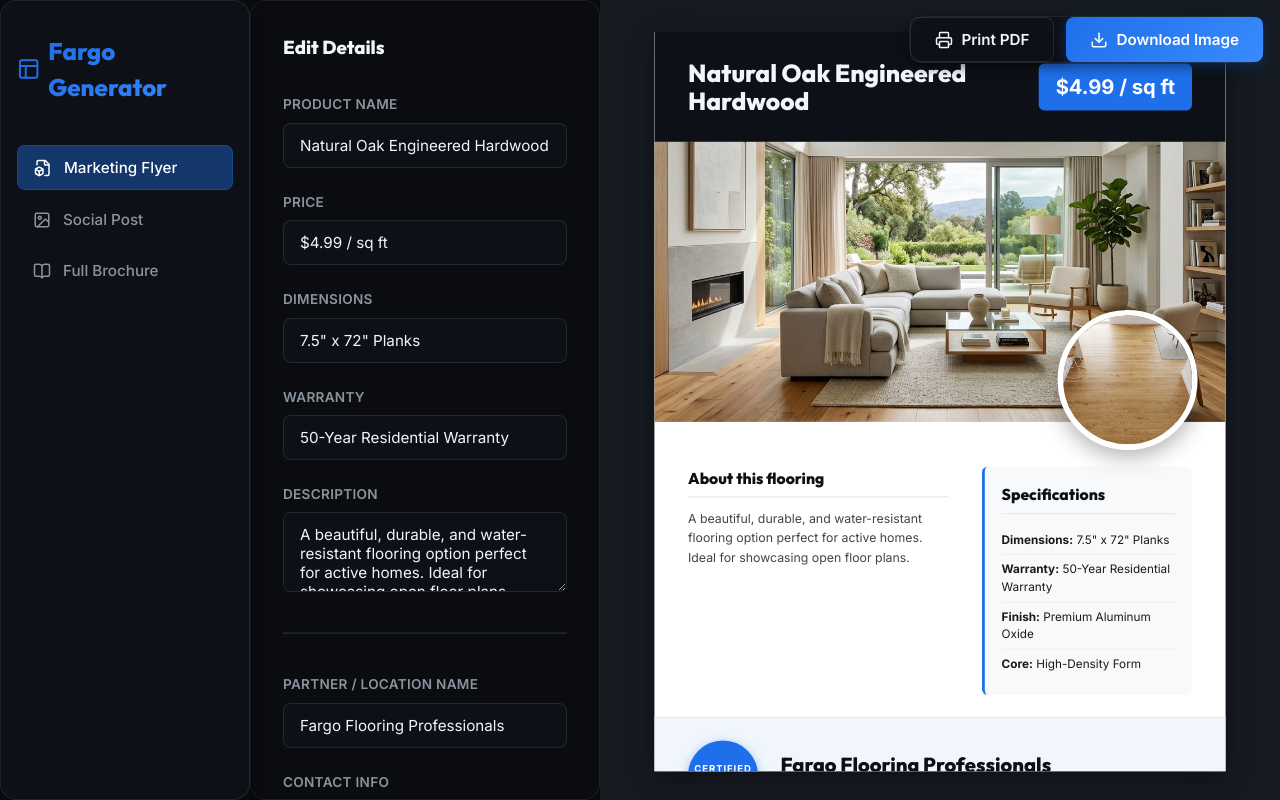
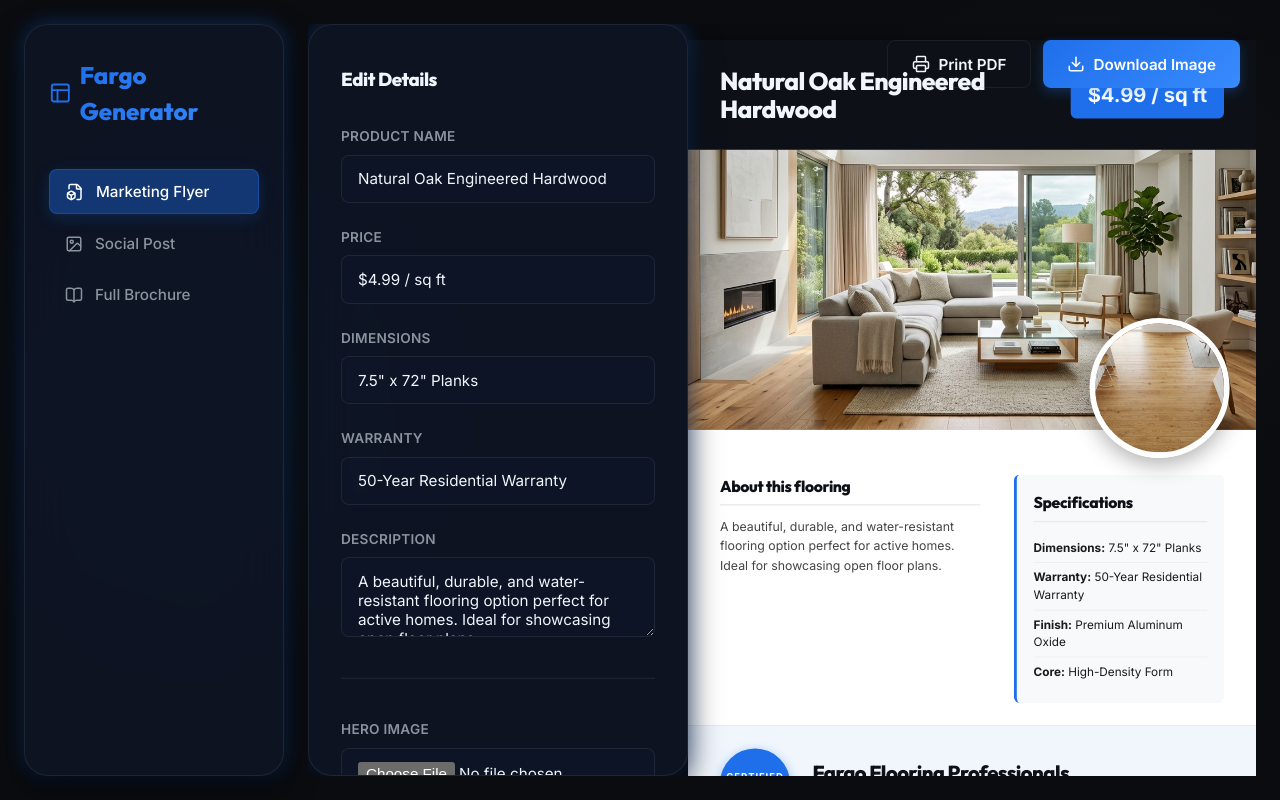
Before and after one commit to hondoentertainment/fargo-flooring-2, a React app: page / in a window 1280 px wide. Built offline with nearby package versions, Linux system fonts and the light colour scheme; the HTML template or start-up script is replaced by a standard one.

Commit message:
feat: Add Brochure, image uploads, and Midnight Sapphire UX

```diff
--- a/src/App.css
+++ b/src/App.css
@@ -5,13 +5,20 @@
   height: 100vh;
   width: 100vw;
   overflow: hidden;
+  padding: 1.5rem;
+  gap: 1.5rem;
+  background: transparent;
 }
 
 .sidebar {
-  width: 250px;
-  background-color: var(--bg-secondary);
-  border-right: 1px solid var(--border-color);
-  padding: 2rem 1rem;
+  width: 260px;
+  background-color: var(--glass-bg);
+  backdrop-filter: blur(var(--glass-blur));
+  -webkit-backdrop-filter: blur(var(--glass-blur));
+  border: 1px solid var(--glass-border);
+  box-shadow: var(--shadow-lg);
+  border-radius: var(--radius-xl);
+  padding: 2rem 1.5rem;
   display: flex;
   flex-direction: column;
   gap: 0.5rem;
@@ -61,7 +68,8 @@
 .nav-item.active {
   background: var(--accent-glow);
   color: #fff;
-  border: 1px solid rgba(31, 111, 235, 0.3);
+  border: 1px solid rgba(31, 111, 235, 0.4);
+  box-shadow: 0 4px 15px rgba(31, 111, 235, 0.2);
 }
 
 .main-content {
@@ -71,24 +79,29 @@
 }
 
 .editor-panel {
-  width: 350px;
-  background-color: var(--bg-primary);
-  border-right: 1px solid var(--border-color);
+  width: 380px;
+  background-color: var(--glass-bg);
+  backdrop-filter: blur(var(--glass-blur));
+  -webkit-backdrop-filter: blur(var(--glass-blur));
+  border: 1px solid var(--glass-border);
+  box-shadow: var(--shadow-lg);
+  border-radius: var(--radius-xl);
   overflow-y: auto;
-  padding: 2rem;
+  padding: 2.5rem 2rem;
   display: flex;
   flex-direction: column;
   gap: 1.5rem;
+  z-index: 10;
 }
 
 .preview-panel {
   flex: 1;
-  background-color: var(--bg-tertiary);
+  background-color: transparent;
   overflow-y: auto;
   display: flex;
   justify-content: center;
   align-items: flex-start;
-  padding: 2rem;
+  padding: 1rem 2rem 2rem 2rem;
   position: relative;
 }
 
@@ -108,14 +121,19 @@
 }
 
 .form-control {
-  background-color: var(--bg-secondary);
-  border: 1px solid var(--border-color);
+  background-color: rgba(15, 23, 42, 0.5);
+  border: 1px solid var(--glass-border);
   color: var(--text-primary);
-  padding: 0.75rem 1rem;
+  padding: 0.85rem 1rem;
   border-radius: var(--radius-md);
   font-size: 0.95rem;
   font-family: inherit;
-  transition: border-color 0.2s, box-shadow 0.2s;
+  transition: all 0.2s cubic-bezier(0.4, 0, 0.2, 1);
+}
+
+.form-control:hover {
+  background-color: rgba(15, 23, 42, 0.8);
+  border-color: rgba(255, 255, 255, 0.15);
 }
 
 .form-control:focus {
@@ -135,11 +153,11 @@ textarea.form-control {
   align-items: center;
   justify-content: center;
   gap: 0.5rem;
-  padding: 0.75rem 1.5rem;
+  padding: 0.85rem 1.5rem;
   border-radius: var(--radius-md);
   font-weight: 600;
   cursor: pointer;
-  transition: all 0.2s;
+  transition: all 0.2s cubic-bezier(0.4, 0, 0.2, 1);
   border: none;
   font-size: 0.95rem;
 }
@@ -151,13 +169,13 @@ textarea.form-control {
 }
 
 .btn-primary:hover {
-  filter: brightness(1.1);
-  box-shadow: 0 6px 16px rgba(31, 111, 235, 0.5);
-  transform: translateY(-1px);
+  filter: brightness(1.15);
+  box-shadow: 0 8px 24px rgba(31, 111, 235, 0.6);
+  transform: translateY(-2px);
 }
 
-.btn-primary:active {
-  transform: translateY(0);
+.btn-primary:active, .btn-outline:active {
+  transform: scale(0.96);
 }
 
 .btn-outline {
--- a/src/App.jsx
+++ b/src/App.jsx
@@ -10,6 +10,7 @@ import {
 import html2canvas from 'html2canvas';
 import FlyerPreview from './components/FlyerPreview';
 import SocialPreview from './components/SocialPreview';
+import BrochurePreview from './components/BrochurePreview';
 import './App.css';
 
 function App() {
@@ -22,7 +23,9 @@ function App() {
     warranty: '50-Year Residential Warranty',
     description: 'A beautiful, durable, and water-resistant flooring option perfect for active homes. Ideal for showcasing open floor plans.',
     partnerName: 'Fargo Flooring Professionals',
-    partnerContact: 'sales@fargoflooring.com | (555) 123-4567'
+    partnerContact: 'sales@fargoflooring.com | (555) 123-4567',
+    heroImage: '/interior.png',
+    swatchImage: '/swatch.png'
   });
 
   const previewRef = useRef(null);
@@ -33,6 +36,17 @@ function App() {
       ...prev,
       [name]: value
     }));
+  };
+
+  const handleImageUpload = (e) => {
+    const { name, files } = e.target;
+    if (files && files[0]) {
+      const url = URL.createObjectURL(files[0]);
+      setFormData(prev => ({
+        ...prev,
+        [name]: url
+      }));
+    }
   };
 
   const handlePrint = () => {
@@ -75,14 +89,15 @@ function App() {
   return (
     <div className="app-container">
       {/* Sidebar Navigation */}
-      <aside className="sidebar glass-panel">
+      <aside className="sidebar stagger-item" style={{ animationDelay: '0.05s' }}>
         <div className="brand-header">
           <Layout size={24} color="var(--accent-sapphire)" />
           <span>Fargo Generator</span>
         </div>
 
         <button
-          className={`nav-item ${assetType === 'flyer' ? 'active' : ''}`}
+          className={`nav-item stagger-item ${assetType === 'flyer' ? 'active' : ''}`}
+          style={{ animationDelay: '0.1s' }}
           onClick={() => setAssetType('flyer')}
         >
           <FileBox size={18} />
@@ -90,7 +105,8 @@ function App() {
         </button>
 
         <button
-          className={`nav-item ${assetType === 'social' ? 'active' : ''}`}
+          className={`nav-item stagger-item ${assetType === 'social' ? 'active' : ''}`}
+          style={{ animationDelay: '0.15s' }}
           onClick={() => setAssetType('social')}
         >
           <ImageIcon size={18} />
@@ -98,7 +114,8 @@ function App() {
         </button>
 
         <button
-          className={`nav-item ${assetType === 'brochure' ? 'active' : ''}`}
+          className={`nav-item stagger-item ${assetType === 'brochure' ? 'active' : ''}`}
+          style={{ animationDelay: '0.2s' }}
           onClick={() => setAssetType('brochure')}
         >
           <BookOpen size={18} />
@@ -108,10 +125,10 @@ function App() {
 
       <main className="main-content">
         {/* Editor Form */}
-        <section className="editor-panel glass-panel">
+        <section className="editor-panel stagger-item" style={{ animationDelay: '0.1s' }}>
           <h3>Edit Details</h3>
 
-          <div className="form-group">
+          <div className="form-group stagger-item" style={{ animationDelay: '0.15s' }}>
             <label>Product Name</label>
             <input
               type="text"
@@ -122,7 +139,7 @@ function App() {
             />
           </div>
 
-          <div className="form-group">
+          <div className="form-group stagger-item" style={{ animationDelay: '0.2s' }}>
             <label>Price</label>
             <input
               type="text"
@@ -133,7 +150,7 @@ function App() {
             />
           </div>
 
-          <div className="form-group">
+          <div className="form-group stagger-item" style={{ animationDelay: '0.25s' }}>
             <label>Dimensions</label>
             <input
               type="text"
@@ -144,7 +161,7 @@ function App() {
             />
           </div>
 
-          <div className="form-group">
+          <div className="form-group stagger-item" style={{ animationDelay: '0.3s' }}>
             <label>Warranty</label>
             <input
               type="text"
@@ -155,7 +172,7 @@ function App() {
             />
           </div>
 
-          <div className="form-group">
+          <div className="form-group stagger-item" style={{ animationDelay: '0.35s' }}>
             <label>Description</label>
             <textarea
               className="form-control"
@@ -167,7 +184,31 @@ function App() {
 
           <hr style={{ borderColor: 'var(--border-color)', margin: '1rem 0' }} />
 
-          <div className="form-group">
+          <div className="form-group stagger-item" style={{ animationDelay: '0.4s' }}>
+            <label>Hero Image</label>
+            <input
+              type="file"
+              className="form-control"
+              name="heroImage"
+              accept="image/*"
+              onChange={handleImageUpload}
+            />
+          </div>
+
+          <div className="form-group stagger-item" style={{ animationDelay: '0.45s' }}>
+            <label>Swatch Image</label>
+            <input
+              type="file"
+              className="form-control"
+              name="swatchImage"
+              accept="image/*"
+              onChange={handleImageUpload}
+            />
+          </div>
+
+          <hr style={{ borderColor: 'var(--border-color)', margin: '1rem 0' }} />
+
+          <div className="form-group stagger-item" style={{ animationDelay: '0.5s' }}>
             <label>Partner / Location Name</label>
             <input
               type="text"
@@ -178,7 +219,7 @@ function App() {
             />
           </div>
 
-          <div className="form-group">
+          <div className="form-group stagger-item" style={{ animationDelay: '0.55s' }}>
             <label>Contact Info</label>
             <input
               type="text"
@@ -193,8 +234,8 @@ function App() {
         {/* Live Preview */}
         <section className="preview-panel">
           {/* Action Bar for Exprots */}
-          <div className="action-bar glass-panel">
-            <button className="btn btn-outline" onClick={handlePrint} disabled={assetType !== 'flyer'}>
+          <div className="action-bar stagger-item" style={{ animationDelay: '0.25s' }}>
+            <button className="btn btn-outline" onClick={handlePrint} disabled={assetType === 'social'}>
               <Printer size={18} /> Print PDF
             </button>
             <button className="btn btn-primary" onClick={handleDownloadImage}>
@@ -205,12 +246,7 @@ function App() {
           <div className="preview-document" ref={previewRef}>
              {assetType === 'flyer' && <FlyerPreview formData={formData} />}
              {assetType === 'social' && <SocialPreview formData={formData} />}
-             {assetType === 'brochure' && (
-               <div style={{ color: 'white', padding: '4rem', textAlign: 'center', background: 'rgba(255,255,255,0.05)', borderRadius: '16px', border: '1px solid rgba(255,255,255,0.1)' }}>
-                 <h2>Tri-Fold Brochure Template</h2>
-                 <p>Coming Soon in Phase 2</p>
-               </div>
-             )}
+             {assetType === 'brochure' && <BrochurePreview formData={formData} />}
           </div>
         </section>
       </main>
--- /dev/null
+++ b/src/components/BrochurePreview.css
@@ -0,0 +1,210 @@
+.brochure-document {
+  width: 1056px; /* 11 inches at 96 DPI */
+  height: 816px; /* 8.5 inches at 96 DPI */
+  background: white;
+  color: #1a1a1a;
+  font-family: inherit;
+  box-shadow: 0 10px 40px rgba(0, 0, 0, 0.4);
+  position: relative;
+  overflow: hidden;
+  display: flex;
+  transform-origin: top left;
+}
+
+/* Scaling logic for the preview panel */
+.preview-panel .brochure-document {
+  transform: scale(0.65);
+  margin-bottom: -285px; /* Offset the scale height reduction manually for simple layout */
+  margin-right: -369px; /* Offset width */
+}
+
+/* 3 Equal Panels */
+.brochure-panel {
+  flex: 1;
+  display: flex;
+  flex-direction: column;
+  padding: 3rem 2.5rem;
+  box-sizing: border-box;
+}
+
+.panel-left, .panel-center {
+  border-right: 1px dashed rgba(0, 0, 0, 0.15); /* Fold line */
+}
+
+/* --- Panel 1: About --- */
+.brochure-title {
+  font-family: 'Outfit', sans-serif;
+  font-size: 2.6rem;
+  font-weight: 800;
+  margin: 0 0 1.5rem 0;
+  line-height: 1.1;
+  color: #0d1117;
+}
+
+.brochure-price {
+  background: var(--accent-sapphire);
+  color: white;
+  padding: 1rem 1.5rem;
+  border-radius: 8px;
+  font-size: 1.8rem;
+  font-weight: 700;
+  display: inline-block;
+  margin-bottom: 2.5rem;
+}
+
+.brochure-description h3 {
+  font-family: 'Outfit', sans-serif;
+  font-size: 1.5rem;
+  border-bottom: 2px solid #eaeaea;
+  padding-bottom: 0.5rem;
+  margin-bottom: 1rem;
+  color: #0d1117;
+}
+
+.brochure-description p {
+  font-size: 1.15rem;
+  line-height: 1.6;
+  color: #444;
+}
+
+/* --- Panel 2: Visuals --- */
+.panel-center {
+  padding: 0; /* Full bleed image for center panel */
+  position: relative;
+  background: #f4f4f4;
+}
+
+.brochure-hero-container {
+  width: 100%;
+  height: 100%;
+  position: relative;
+}
+
+.brochure-hero-img {
+  width: 100%;
+  height: 100%;
+  object-fit: cover;
+}
+
+.brochure-swatch-insert {
+  position: absolute;
+  bottom: 3rem;
+  right: 2rem;
+  width: 160px;
+  height: 160px;
+  border-radius: 50%;
+  border: 6px solid white;
+  overflow: hidden;
+  box-shadow: 0 10px 30px rgba(0,0,0,0.3);
+}
+
+.brochure-swatch-insert img {
+  width: 100%;
+  height: 100%;
+  object-fit: cover;
+}
+
+/* --- Panel 3: Specs & Contact --- */
+.brochure-specs {
+  background: #f8f9fa;
+  padding: 2rem;
+  border-radius: 8px;
+  border-left: 4px solid var(--accent-sapphire);
+}
+
+.brochure-specs h3 {
+  font-family: 'Outfit', sans-serif;
+  font-size: 1.5rem;
+  margin: 0 0 1rem 0;
+  color: #0d1117;
+}
+
+.brochure-specs ul {
+  list-style-type: none;
+  padding: 0;
+  margin: 0;
+}
+
+.brochure-specs li {
+  padding: 0.75rem 0;
+  border-bottom: 1px solid #eaeaea;
+  font-size: 1.1rem;
+}
+
+.brochure-specs li:last-child {
+  border-bottom: none;
+}
+
+.brochure-footer-spacer {
+  flex-grow: 1;
+}
+
+.brochure-partner {
+  background: #f0f6fc;
+  padding: 2rem;
+  border-radius: 12px;
+  border: 1px solid #e1e4e8;
+  display: flex;
+  flex-direction: column;
+  align-items: center;
+  text-align: center;
+  gap: 1.5rem;
+}
+
+.brochure-partner .certified-badge {
+  background: var(--accent-sapphire);
+  color: white;
+  text-transform: uppercase;
+  font-weight: 700;
+  letter-spacing: 0.1em;
+  padding: 1rem;
+  border-radius: 50%;
+  width: 120px;
+  height: 120px;
+  display: flex;
+  text-align: center;
+  align-items: center;
+  justify-content: center;
+  font-size: 0.9rem;
+  box-shadow: 0 4px 15px rgba(31, 111, 235, 0.4);
+}
+
+.brochure-partner .partner-details h2 {
+  font-family: 'Outfit', sans-serif;
+  color: #0d1117;
+  margin: 0 0 0.5rem 0;
+  font-size: 1.6rem;
+}
+
+.brochure-partner .partner-details p {
+  color: #555;
+  font-size: 1.05rem;
+  margin: 0;
+  font-weight: 500;
+}
+
+/* Print Specific Rules */
+@media print {
+  @page {
+    size: landscape;
+    margin: 0;
+  }
+
+  body {
+    -webkit-print-color-adjust: exact;
+    print-color-adjust: exact;
+  }
+
+  .brochure-document {
+    transform: none !important;
+    box-shadow: none !important;
+    width: 100% !important;
+    height: 100% !important;
+    margin: 0 !important;
+    page-break-after: avoid;
+  }
+
+  .panel-left, .panel-center {
+    border-right: none; /* Hide fold lines on print, as folds are physical */
+  }
+}
--- /dev/null
+++ b/src/components/BrochurePreview.jsx
@@ -0,0 +1,55 @@
+import React from 'react';
+import './BrochurePreview.css';
+
+const BrochurePreview = ({ formData }) => {
+  return (
+    <div className="brochure-document" id="brochure-node">
+      {/* Panel 1: About */}
+      <div className="brochure-panel panel-left">
+        <h1 className="brochure-title">{formData.productName}</h1>
+        <div className="brochure-price">{formData.price}</div>
+        <div className="brochure-description">
+          <h3>About this flooring</h3>
+          <p>{formData.description}</p>
+        </div>
+      </div>
+
+      {/* Panel 2: Visuals */}
+      <div className="brochure-panel panel-center">
+        <div className="brochure-hero-container">
+          <img src={formData.heroImage || "/interior.png"} alt="Interior Showroom" className="brochure-hero-img" />
+          <div className="brochure-swatch-insert">
+            <img src={formData.swatchImage || "/swatch.png"} alt="Flooring Swatch" />
+          </div>
+        </div>
+      </div>
+
+      {/* Panel 3: Specs & Contact */}
+      <div className="brochure-panel panel-right">
+        <div className="brochure-specs">
+          <h3>Specifications</h3>
+          <ul>
+            <li><strong>Dimensions:</strong> {formData.dimensions}</li>
+            <li><strong>Warranty:</strong> {formData.warranty}</li>
+            <li><strong>Finish:</strong> Premium Aluminum Oxide</li>
+            <li><strong>Core:</strong> High-Density Form</li>
+          </ul>
+        </div>
+
+        <div className="brochure-footer-spacer" />
+
+        <div className="brochure-partner">
+          <div className="certified-badge">
+            Certified Installer
+          </div>
+          <div className="partner-details">
+            <h2>{formData.partnerName}</h2>
+            <p>{formData.partnerContact}</p>
+          </div>
+        </div>
+      </div>
+    </div>
+  );
+};
+
+export default BrochurePreview;
--- a/src/components/FlyerPreview.jsx
+++ b/src/components/FlyerPreview.jsx
@@ -12,9 +12,9 @@ const FlyerPreview = ({ formData }) => {
 
       {/* Main Image */}
       <div className="flyer-hero">
-        <img src="/interior.png" alt="Interior Showroom" className="hero-img" />
+        <img src={formData.heroImage || "/interior.png"} alt="Interior Showroom" className="hero-img" />
         <div className="flyer-swatch-insert">
-          <img src="/swatch.png" alt="Flooring Swatch" />
+          <img src={formData.swatchImage || "/swatch.png"} alt="Flooring Swatch" />
         </div>
       </div>
 
--- a/src/components/SocialPreview.jsx
+++ b/src/components/SocialPreview.jsx
@@ -5,12 +5,12 @@ const SocialPreview = ({ formData }) => {
   return (
     <div className="social-document" id="social-node">
       <div className="social-hero">
-        <img src="/interior.png" alt="Interior Showroom" className="social-img" />
+        <img src={formData.heroImage || "/interior.png"} alt="Interior Showroom" className="social-img" />
         <div className="social-gradient-overlay" />
       </div>
 
       <div className="social-floating-swatch">
-        <img src="/swatch.png" alt="Flooring Swatch" />
+        <img src={formData.swatchImage || "/swatch.png"} alt="Flooring Swatch" />
       </div>
 
       <div className="social-content">
--- a/src/index.css
+++ b/src/index.css
@@ -14,15 +14,17 @@
   --text-secondary: #8b949e;
   --text-muted: #484f58;
 
-  --border-color: rgba(240, 246, 252, 0.1);
-  --glass-bg: rgba(13, 17, 23, 0.7);
+  --border-color: rgba(148, 163, 184, 0.1);
+  --glass-bg: rgba(15, 23, 42, 0.7);
   --glass-border: rgba(255, 255, 255, 0.08);
+  --glass-blur: 24px;
 
   --shadow-sm: 0 4px 12px rgba(0, 0, 0, 0.5);
   --shadow-lg: 0 12px 32px rgba(0, 0, 0, 0.7), 0 0 20px var(--accent-glow);
 
   --radius-md: 8px;
   --radius-lg: 16px;
+  --radius-xl: 24px;
 
   /* Flooring Brand Accents - Rich Earth Tones */
   --timber-warm: #d4a373;
@@ -63,6 +65,7 @@ h1, h2, h3, h4, h5, h6 {
   font-family: 'Outfit', sans-serif;
   color: var(--text-primary);
   margin-bottom: 0.5em;
+  letter-spacing: -0.025em;
 }
 
 a {
@@ -82,11 +85,42 @@ button {
 /* Glassmorphism panel utility */
 .glass-panel {
   background: var(--glass-bg);
-  backdrop-filter: blur(16px);
-  -webkit-backdrop-filter: blur(16px);
+  backdrop-filter: blur(var(--glass-blur));
+  -webkit-backdrop-filter: blur(var(--glass-blur));
   border: 1px solid var(--glass-border);
   box-shadow: var(--shadow-sm);
   border-radius: var(--radius-lg);
+}
+
+/* Animations */
+@keyframes slideUp {
+  0% { opacity: 0; transform: translateY(20px); }
+  100% { opacity: 1; transform: translateY(0); }
+}
+
+.stagger-item {
+  opacity: 0;
+  animation: slideUp 0.6s cubic-bezier(0.16, 1, 0.3, 1) forwards;
+}
+
+/* Custom Scrollbars */
+::-webkit-scrollbar {
+  width: 8px;
+  height: 8px;
+}
+
+::-webkit-scrollbar-track {
+  background: rgba(0, 0, 0, 0.1);
+  border-radius: 4px;
+}
+
+::-webkit-scrollbar-thumb {
+  background: rgba(255, 255, 255, 0.15);
+  border-radius: 4px;
+}
+
+::-webkit-scrollbar-thumb:hover {
+  background: rgba(255, 255, 255, 0.25);
 }
 
 /* Print Styles - To strip the UI and only print the document */
```
Also changed, not shown: 1 other file (tests, documents, lock files or other folders).
